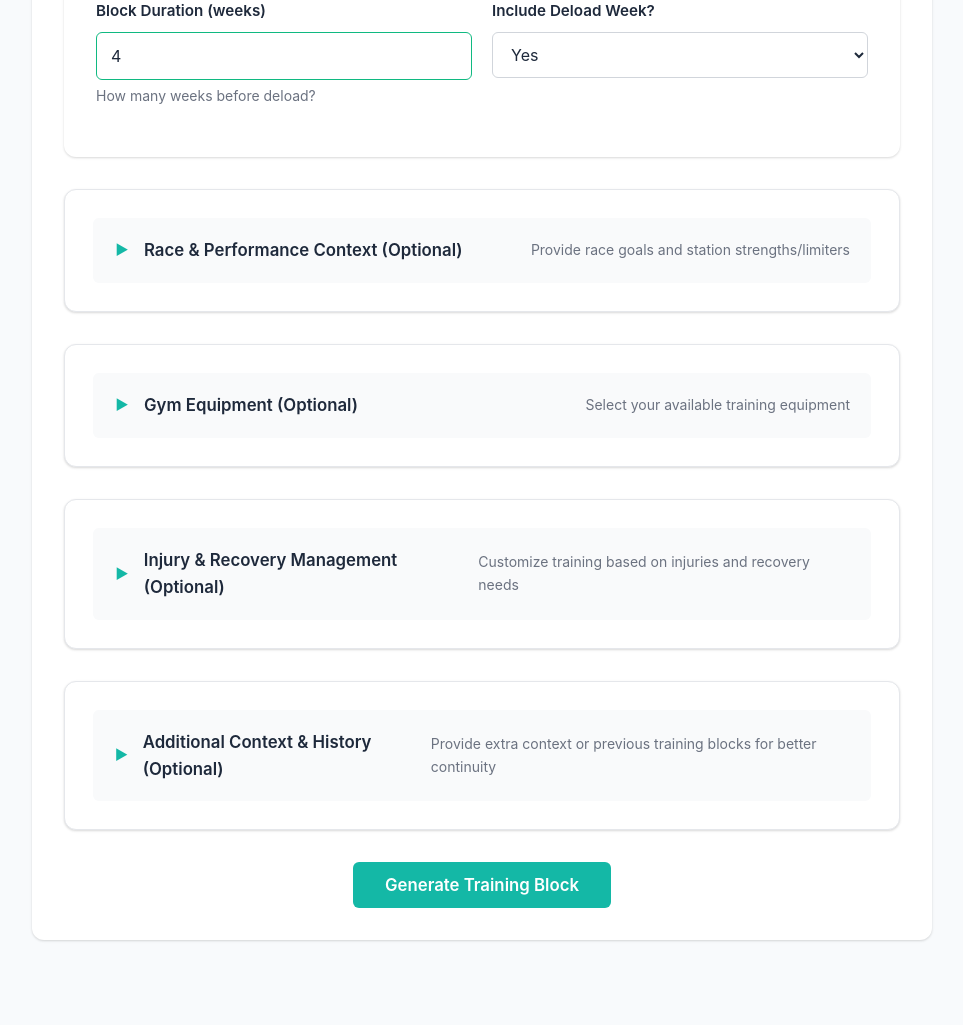
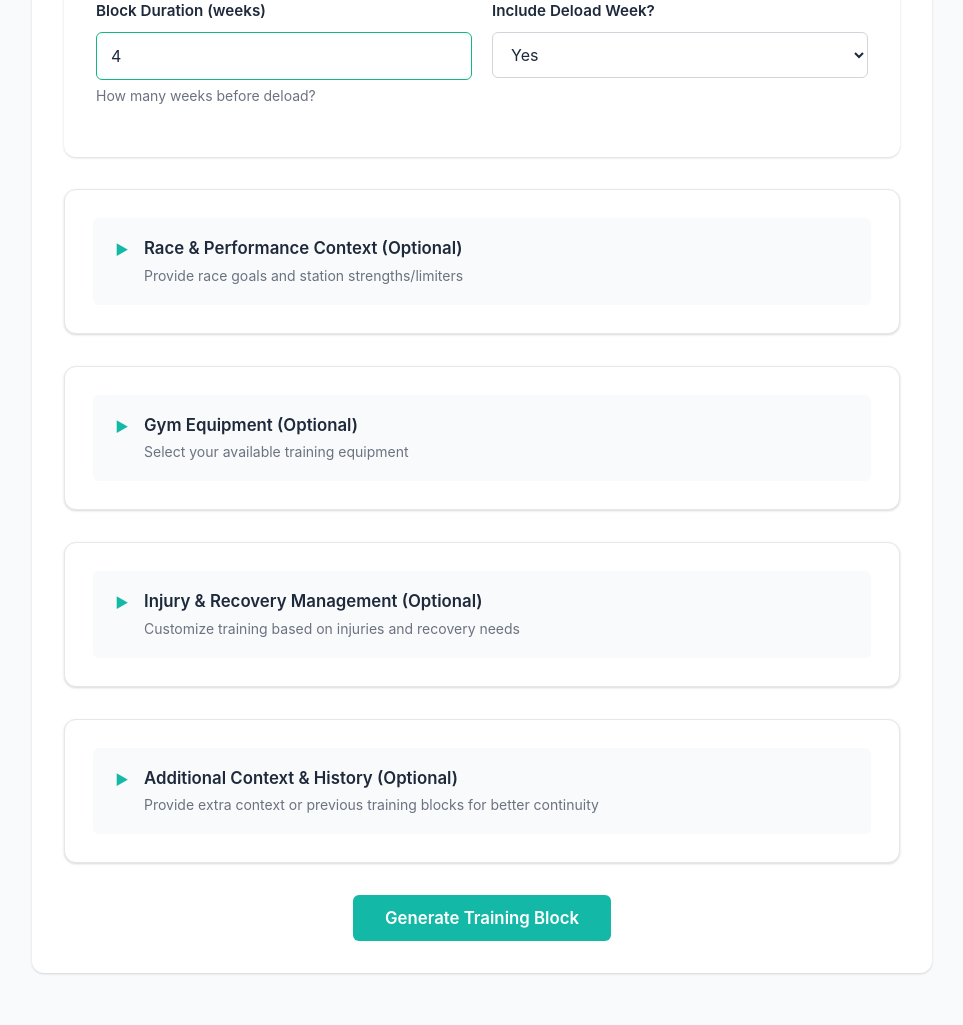
Before and after one commit to artiemellors/Blocksmith-agent, a Flask app: page / in a window 1280 px wide. Shown: the part 2048-3073 px from the top of the page, without its empty margins (158-1121 px from the left). Before the commit the page ends 2989 px from the top, so only its background shows below. Run offline with Flask 3, Linux system fonts and the light colour scheme.

Commit message:
Move accordion supporting text below title for better hierarchy
HTML Changes (index.html):
- Replace .header-left wrapper with .header-content
- Move .header-subtitle from right side to below .header-title
- Apply to all 4 collapsible sections:
  * Race & Performance Context
  * Gym Equipment
  * Injury & Recovery Management
  * Additional Context & History
- Arrow icon now sibling to .header-content (not nested)

CSS Changes (style.css):
- Update .collapsible-header: use flex-start alignment, remove space-between
- Remove .header-left styles (no longer needed)
- Add .header-content wrapper (flex: 1)
- Update .header-title: add line-height for readability
- Update .header-subtitle:
  * Display block (was inline)
  * Add 4px margin-top below title
  * Font-size: 0.875rem (14px)
  * Color: text-secondary gray
  * Font-weight: 400 (normal)
  * Line-height: 1.5
- Adjust .arrow-icon: flex-shrink: 0, margin-top: 2px for alignment

Result: Supporting text now appears directly below title, improving
visual hierarchy and making the relationship clearer.

```diff
--- a/static/css/style.css
+++ b/static/css/style.css
@@ -446,8 +446,8 @@ input:valid:not(:placeholder-shown) {
     background: #f9fafb;
     border-radius: var(--input-border-radius);
     display: flex;
-    justify-content: space-between;
-    align-items: center;
+    align-items: flex-start;
+    gap: 14px;
     transition: background 0.2s, border-color 0.2s;
     border: 1px solid transparent;
 }
@@ -457,35 +457,40 @@ input:valid:not(:placeholder-shown) {
     border-color: var(--border-color-light);
 }
 
-.header-left {
-    display: flex;
-    align-items: center;
-    gap: 14px;
-}
-
 .arrow-icon {
     font-size: 14px;
     transition: transform 0.3s;
     color: var(--teal-accent);
     font-weight: bold;
     width: 16px;
+    flex-shrink: 0;
     display: inline-block;
     text-align: center;
+    margin-top: 2px;
 }
 
 .arrow-icon.rotated {
     transform: rotate(90deg);
 }
 
+.header-content {
+    flex: 1;
+}
+
 .header-title {
     font-weight: 600;
     font-size: 1.05rem;
     color: var(--text-primary);
+    line-height: 1.4;
 }
 
 .header-subtitle {
     color: var(--text-secondary);
     font-size: 0.875rem;
+    font-weight: 400;
+    line-height: 1.5;
+    margin-top: 4px;
+    display: block;
 }
 
 .collapsible-content {
--- a/templates/index.html
+++ b/templates/index.html
@@ -151,11 +151,11 @@
                 <!-- Race & Performance Context (Optional - Collapsible) -->
                 <div class="section-container">
                     <div class="collapsible-header" onclick="toggleSection('race-content', 'race-icon')">
-                        <div class="header-left">
-                            <span id="race-icon" class="arrow-icon">▶</span>
-                            <span class="header-title">Race & Performance Context (Optional)</span>
+                        <span id="race-icon" class="arrow-icon">▶</span>
+                        <div class="header-content">
+                            <div class="header-title">Race & Performance Context (Optional)</div>
+                            <div class="header-subtitle">Provide race goals and station strengths/limiters</div>
                         </div>
-                        <span class="header-subtitle">Provide race goals and station strengths/limiters</span>
                     </div>
 
                     <div id="race-content" class="collapsible-content" style="display: none;">
@@ -219,11 +219,11 @@
                 <!-- Gym Equipment (Optional - Collapsible) -->
                 <div class="section-container">
                     <div class="collapsible-header" onclick="toggleSection('equipment-content', 'equipment-icon')">
-                        <div class="header-left">
-                            <span id="equipment-icon" class="arrow-icon">▶</span>
-                            <span class="header-title">Gym Equipment (Optional)</span>
+                        <span id="equipment-icon" class="arrow-icon">▶</span>
+                        <div class="header-content">
+                            <div class="header-title">Gym Equipment (Optional)</div>
+                            <div class="header-subtitle">Select your available training equipment</div>
                         </div>
-                        <span class="header-subtitle">Select your available training equipment</span>
                     </div>
 
                     <div id="equipment-content" class="collapsible-content" style="display: none;">
@@ -316,11 +316,11 @@
                 <!-- Injury & Recovery Management (Optional - Collapsible) -->
                 <div class="section-container">
                     <div class="collapsible-header" onclick="toggleSection('injury-content', 'injury-icon')">
-                        <div class="header-left">
-                            <span id="injury-icon" class="arrow-icon">▶</span>
-                            <span class="header-title">Injury & Recovery Management (Optional)</span>
+                        <span id="injury-icon" class="arrow-icon">▶</span>
+                        <div class="header-content">
+                            <div class="header-title">Injury & Recovery Management (Optional)</div>
+                            <div class="header-subtitle">Customize training based on injuries and recovery needs</div>
                         </div>
-                        <span class="header-subtitle">Customize training based on injuries and recovery needs</span>
                     </div>
 
                     <div id="injury-content" class="collapsible-content" style="display: none;">
@@ -360,11 +360,11 @@
                 <!-- Additional Context & History (Optional - Collapsible) -->
                 <div class="section-container">
                     <div class="collapsible-header" onclick="toggleSection('context-content', 'context-icon')">
-                        <div class="header-left">
-                            <span id="context-icon" class="arrow-icon">▶</span>
-                            <span class="header-title">Additional Context & History (Optional)</span>
+                        <span id="context-icon" class="arrow-icon">▶</span>
+                        <div class="header-content">
+                            <div class="header-title">Additional Context & History (Optional)</div>
+                            <div class="header-subtitle">Provide extra context or previous training blocks for better continuity</div>
                         </div>
-                        <span class="header-subtitle">Provide extra context or previous training blocks for better continuity</span>
                     </div>
 
                     <div id="context-content" class="collapsible-content" style="display: none;">
```
